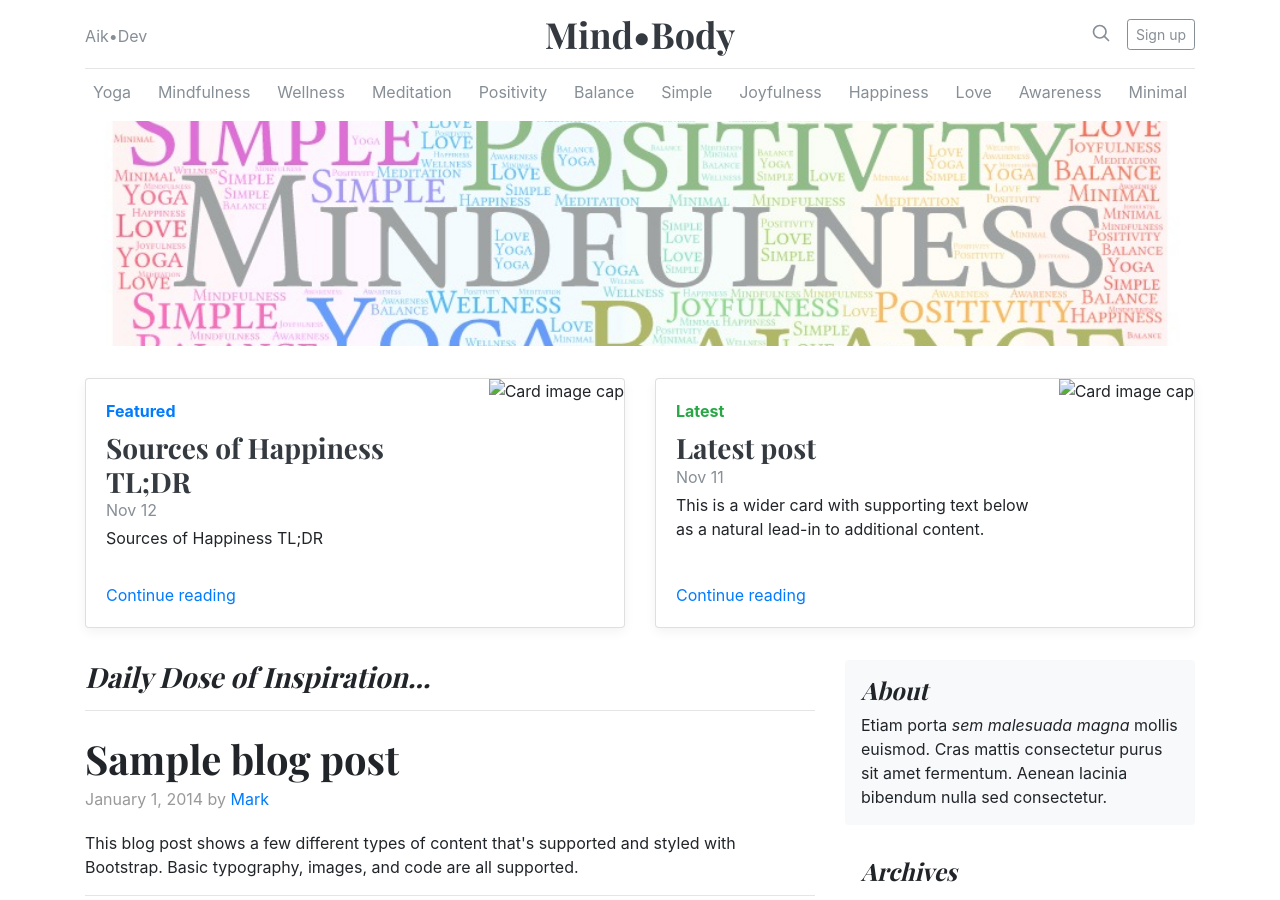
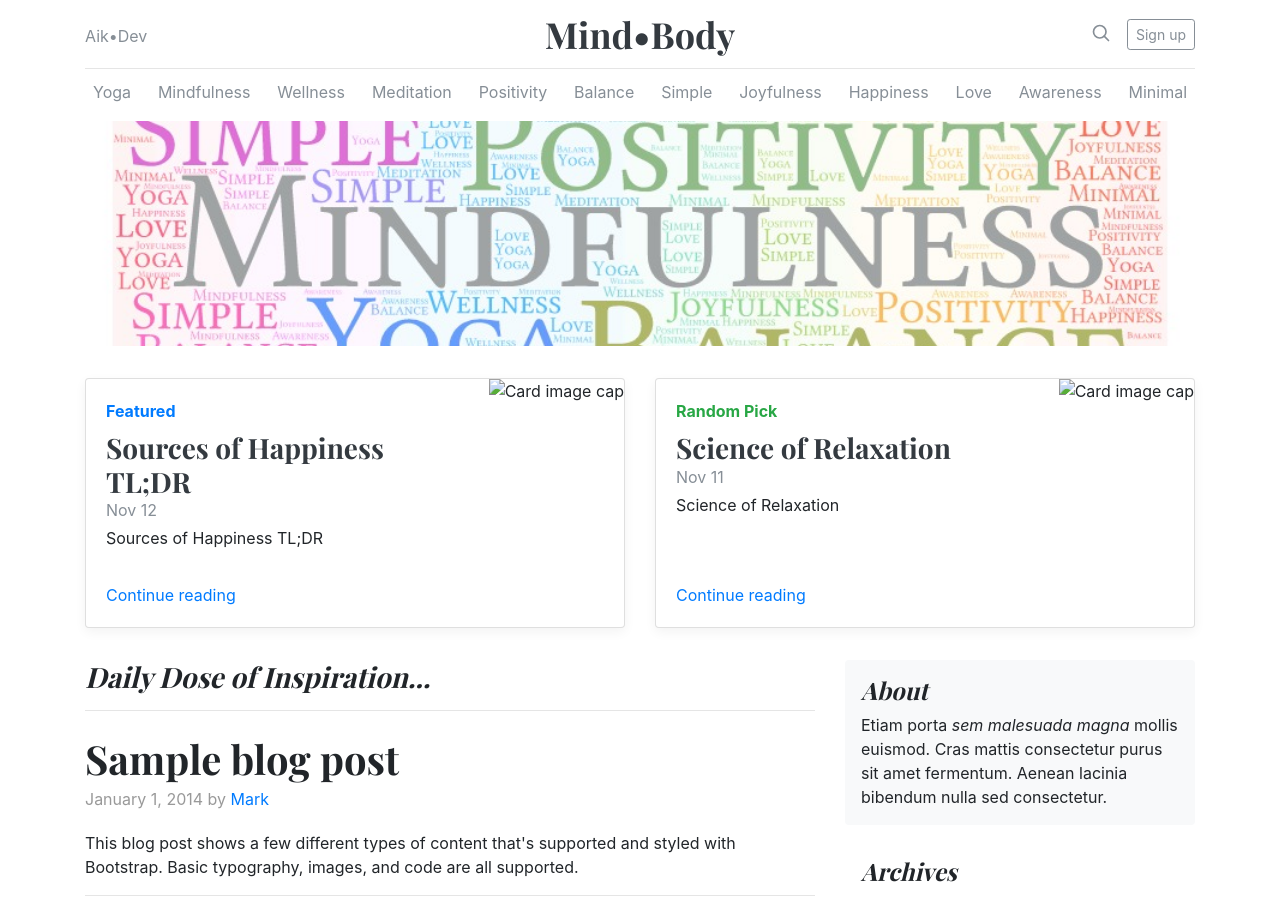
Before and after one commit to aik6980/aik6980.github.io, a Jekyll site: the page built from _wellness/index.md, in a window 1280 px wide and 900 px high. Built offline with Jekyll 4.4.1, drawn with Linux system fonts in a browser that asks for light colours; nearby versions of some CDN libraries.

Commit message:
committed

```diff
--- a/_layouts/mindbody/blog.html
+++ b/_layouts/mindbody/blog.html
@@ -67,13 +67,16 @@
         | where_exp: "item", "item.layout contains 'post'"
       %}
       {% assign featured_posts = posts
-        | where_exp: "item", "item.tags contains 'featured'"
+        | where_exp: "item", "item.featured == true"
+      %}
+      {% assign non_featured_posts = posts
+        | where_exp: "item", "item.featured != true"
       %}
 
+      <!-- debug -->
       {% comment %}
-      <!-- debug -->
       <div>
-        {% for item in featured_posts %}
+        {% for item in non_featured_posts %}
           <p>{{ item.url }}</p>
           <p>{{ item.date }}</p>
         {% endfor %}
@@ -90,21 +93,22 @@
               </h3>
               <div class="mb-1 text-muted">Nov 12</div>
               <p class="card-text mb-auto">{{ featured_posts.first.title }}</p>
-              <a href="#">Continue reading</a>
+              <a href={{ featured_posts.first.url }}>Continue reading</a>
             </div>
             <img class="card-img-right flex-auto d-none d-lg-block" data-src="holder.js/200x250?theme=thumb" alt="Card image cap">
           </div>
         </div>
         <div class="col-md-6">
+          {% assign post = non_featured_posts | sample %}
           <div class="card flex-md-row mb-4 box-shadow h-md-250">
             <div class="card-body d-flex flex-column align-items-start">
-              <strong class="d-inline-block mb-2 text-success">Latest</strong>
+              <strong class="d-inline-block mb-2 text-success">Random Pick</strong>
               <h3 class="mb-0">
-                <a class="text-dark" href="#">Latest post</a>
+                <a class="text-dark" href="#">{{ post.title }}</a>
               </h3>
               <div class="mb-1 text-muted">Nov 11</div>
-              <p class="card-text mb-auto">This is a wider card with supporting text below as a natural lead-in to additional content.</p>
-              <a href="#">Continue reading</a>
+              <p class="card-text mb-auto">{{ post.title }}</p>
+              <a href={{ post.url }}>Continue reading</a>
             </div>
             <img class="card-img-right flex-auto d-none d-lg-block" data-src="holder.js/200x250?theme=thumb" alt="Card image cap">
           </div>
```
Also changed, not shown: _wellness/posts/2018-02-source-of-happiness-tldr.md (+1 -1 lines).
